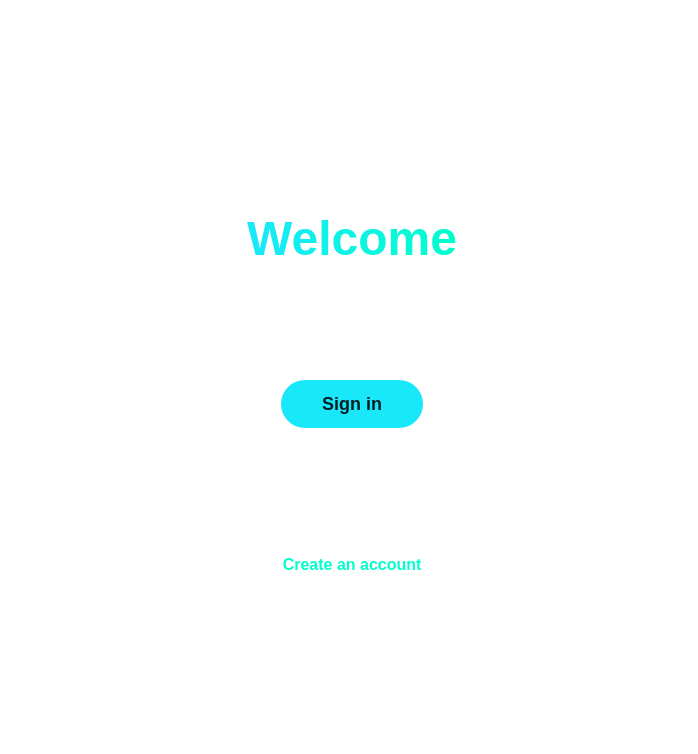
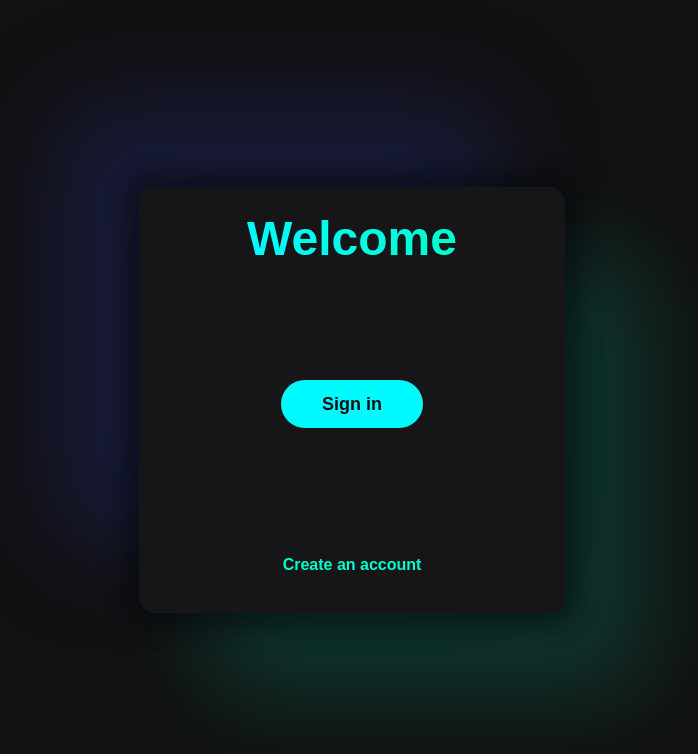
Before and after one commit to jerling2/Next.js-RA-Schedule, a Next.js app: page /welcome in a window 1280 px wide. Shown: the top 754 px of the page, without its empty margins (288-986 px from the left). Built offline with nearby package versions, Linux system fonts and the light colour scheme; no server answers.

Commit message:
Dark mode by default

```diff
--- a/app/globals.css
+++ b/app/globals.css
@@ -3,15 +3,8 @@
 @tailwind components;
 @tailwind utilities;
 
-:root {
-  --primary: #19e8fa;
-  --secondary: #ff950a;
-  --accent: #00ffcc;
-  --background: #f5feff;
-  --text: #011f23;
-}
 
-@media (prefers-color-scheme: dark) {
+
 :root {
   --invalid: rgb(248 113 113);
   --focus: rgb(96 165 250);
@@ -32,7 +25,6 @@
   --background-6: #797979;
   --text: #ffffff;
 }
-}
 
 body {
   font-family: Arial, Helvetica, sans-serif;
```
Lines whose indentation alone changed are shown as unchanged.
